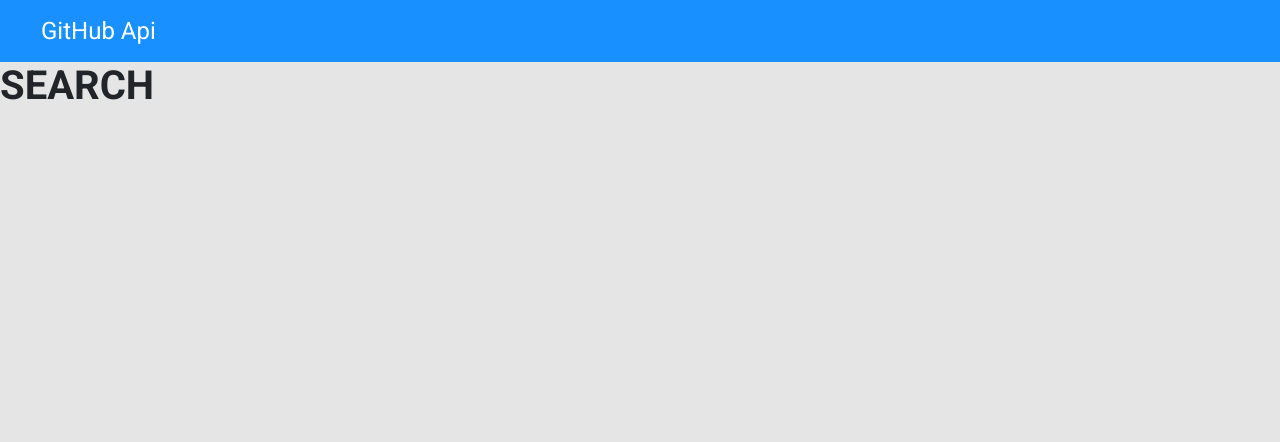
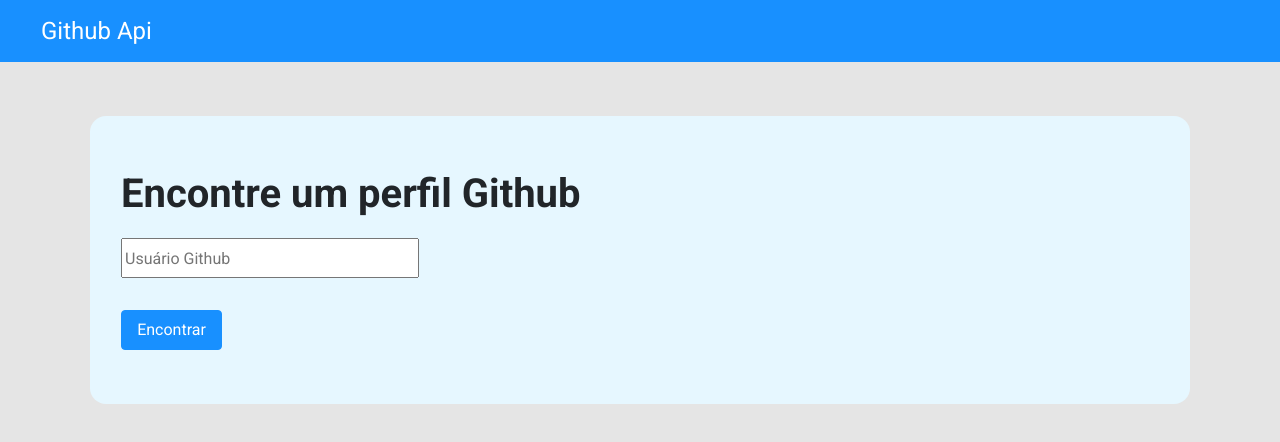
Before and after one commit to Jpoao/github-API-challenge, a React (Create React App) app: page /search in a window 1280 px wide. Shown: the top 442 px of the page. Built offline with nearby package versions, Linux system fonts and the light colour scheme.

Commit message:
add: back to home link, page search (input container)

```diff
--- a/src/Routes.tsx
+++ b/src/Routes.tsx
@@ -1,6 +1,7 @@
 import {BrowserRouter, Switch, Route} from "react-router-dom";
 import NavBar from "./components/NavBar";
-import Home from "./pages/Home/Index";
+import Home from "./pages/Home/index";
+import Search from "./pages/Search";
 
 const Routes = () => {
     return (
@@ -11,7 +12,7 @@
                 <Home/>
             </Route>
             <Route path="/search" exact>
-                <h1>SEARCH</h1>
+                <Search/>
             </Route>
         </Switch>
         </BrowserRouter>
--- a/src/components/NavBar/index.tsx
+++ b/src/components/NavBar/index.tsx
@@ -1,11 +1,14 @@
-import "./styles.css"
+import { Link } from "react-router-dom";
+import "./styles.css";
 
 const NavBar = () => {
-    return(
-        <div className="NavBar">
-            <h1>GitHub Api</h1>
-        </div>
-    );
+  return (
+    <div className="NavBar">
+      <Link to="/">
+        <h1>Github Api</h1>
+      </Link>
+    </div>
+  );
 };
 
 export default NavBar;
--- a/src/pages/Home/styles.css
+++ b/src/pages/Home/styles.css
@@ -5,6 +5,7 @@
 
 .home-container h4 {
     color: #7E7E7E;
+    margin-top: 5px;
 }
 
 .button-container {
@@ -15,6 +16,6 @@
     color: #FFFFFF;
 }
 
-.button-container :hover{
+.button-container :hover {
     color: #FFFFFF;
 }
--- /dev/null
+++ b/src/pages/Search/index.tsx
@@ -0,0 +1,25 @@
+import "./styles.css";
+
+const Search = () => {
+  return (
+    <div className="search_container">
+      <div className="search_top_container">
+        <h1>Encontre um perfil Github</h1>
+        <input
+          type="text"
+          name="user"
+          className="search-input"
+          placeholder="Usuário Github"
+        />
+        <div className="button_container">
+          <button type="submit" className="btn btn-primary search-button">
+            Encontrar
+          </button>
+        </div>
+      </div>
+      <div className="search_bottom_container"></div>
+    </div>
+  );
+};
+
+export default Search;
--- /dev/null
+++ b/src/pages/Search/styles.css
@@ -0,0 +1,24 @@
+.search_top_container {
+    display: flex;
+    flex-direction: column;
+    background-color: #E6F7FF;
+    border-radius: 16px;
+    margin: 54px 90px;
+    padding: 54px 31px;
+}
+
+.search-input {
+    margin-top: 20px;
+    width: 298px;
+    height: 40px;
+}
+
+.search-button {
+    margin-top: 32px;
+    width: 101px;
+    height: 40px;
+}
+
+.button_container :hover {
+    color: #FFFFFF
+}
```
